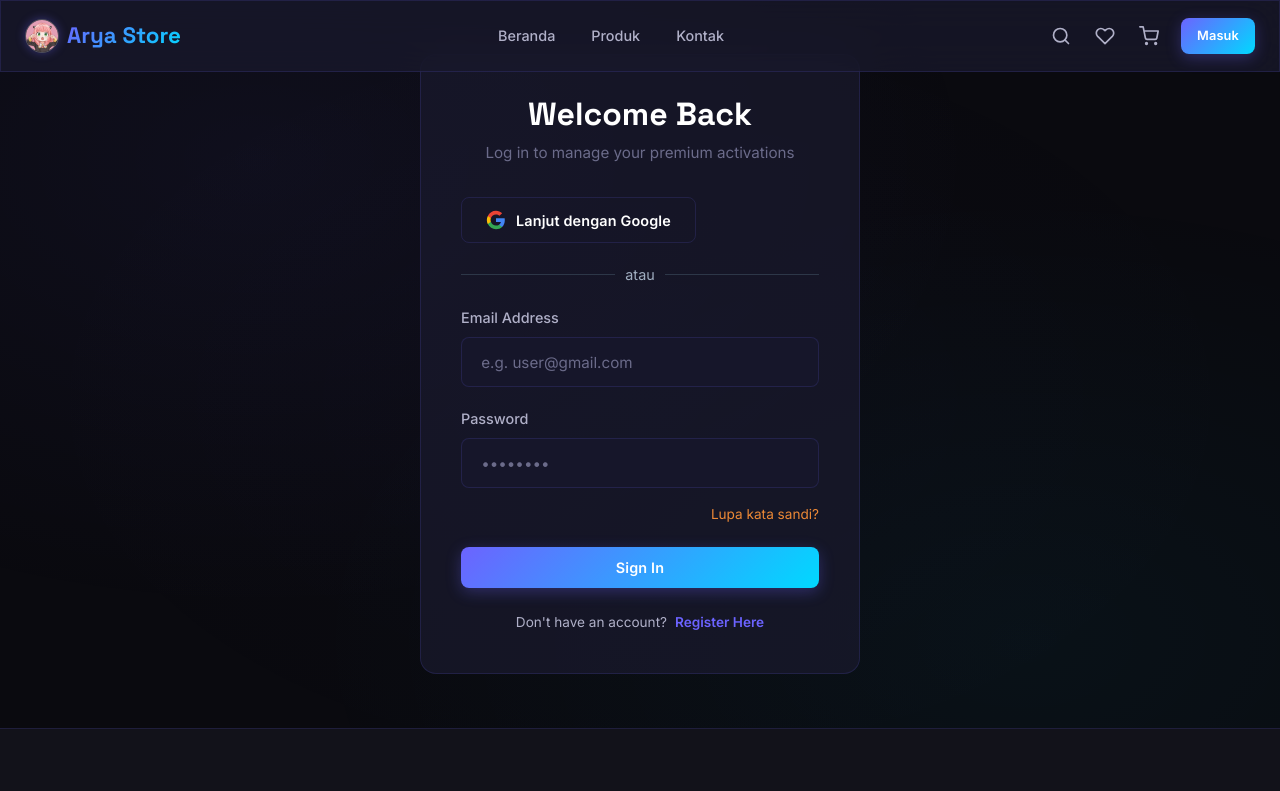
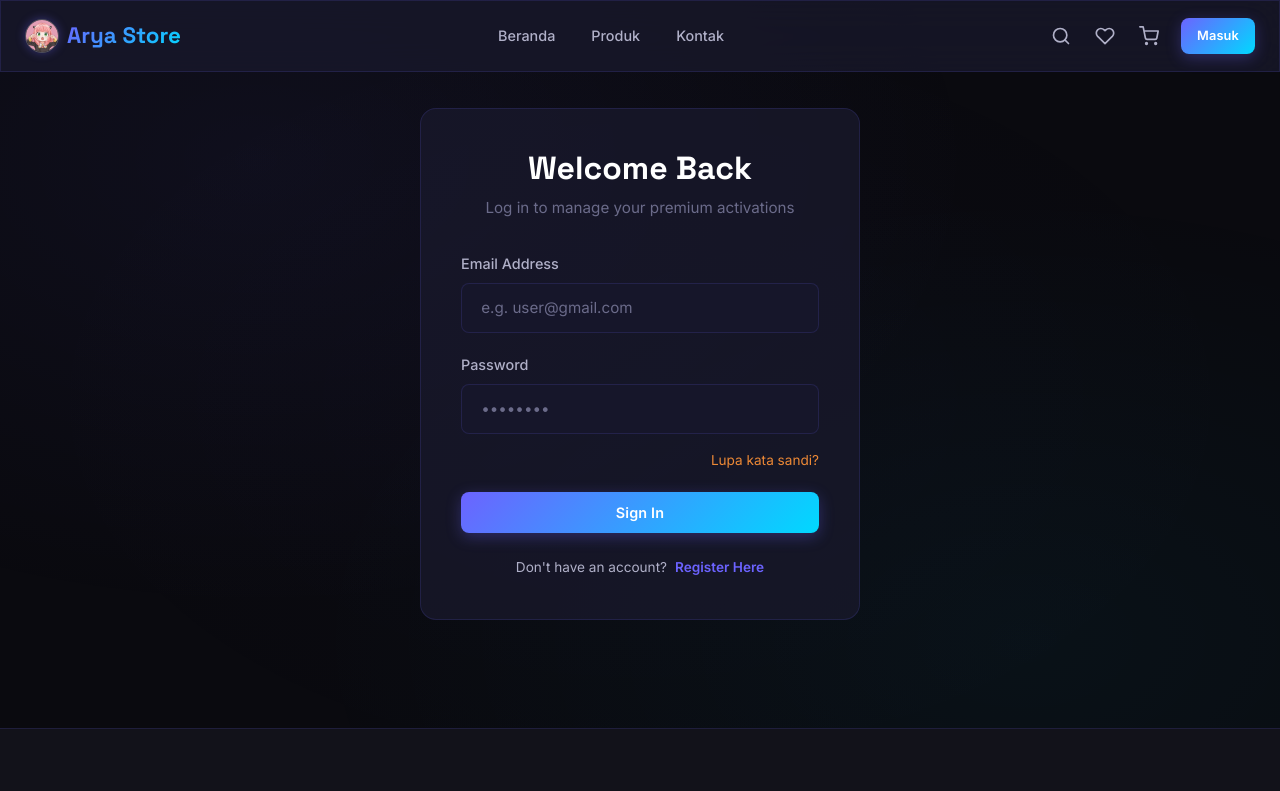
Before and after one commit to rahmanarya812-bit/digital-store, a React (Vite) app: page /login in a window 1280 px wide. Shown: the top 791 px of the page. Built offline with nearby package versions, Linux system fonts and the light colour scheme.

Commit message:
Remove Google login button and divider as requested

```diff
--- a/src/pages/Login.jsx
+++ b/src/pages/Login.jsx
@@ -35,30 +35,6 @@
         <p className="auth-subtitle text-center">Log in to manage your premium activations</p>
 
         {error && <div className="auth-error-alert">{error}</div>}
-
-        <button
-          className="btn btn-secondary w-full"
-          onClick={async () => {
-            const simulatedEmail = `google_user_${Math.floor(Math.random()*1000)}@gmail.com`;
-            try { await useAuthStore.getState().googleLogin('Google User', simulatedEmail); } catch (e) {}
-          }}
-          style={{ marginBottom: '20px', display: 'flex', alignItems: 'center', justifyContent: 'center', gap: '10px' }}
-          disabled={loading}
-        >
-          <svg viewBox="0 0 24 24" width="20" height="20" xmlns="http://www.w3.org/2000/svg">
-            <path d="M22.56 12.25c0-.78-.07-1.53-.2-2.25H12v4.26h5.92c-.26 1.37-1.04 2.53-2.21 3.31v2.77h3.57c2.08-1.92 3.28-4.74 3.28-8.09z" fill="#4285F4"/>
-            <path d="M12 23c2.97 0 5.46-.98 7.28-2.66l-3.57-2.77c-.98.66-2.23 1.06-3.71 1.06-2.86 0-5.29-1.93-6.16-4.53H2.18v2.84C3.99 20.53 7.7 23 12 23z" fill="#34A853"/>
-            <path d="M5.84 14.09c-.22-.66-.35-1.36-.35-2.09s.13-1.43.35-2.09V7.07H2.18C1.43 8.55 1 10.22 1 12s.43 3.45 1.18 4.93l2.85-2.22.81-.62z" fill="#FBBC05"/>
-            <path d="M12 5.38c1.62 0 3.06.56 4.21 1.64l3.15-3.15C17.45 2.09 14.97 1 12 1 7.7 1 3.99 3.47 2.18 7.07l3.66 2.84c.87-2.6 3.3-4.53 6.16-4.53z" fill="#EA4335"/>
-          </svg>
-          Lanjut dengan Google
-        </button>
-
-        <div style={{ textAlign: 'center', margin: '20px 0', color: '#a0aec0', display: 'flex', alignItems: 'center' }}>
-          <div style={{ flex: 1, height: '1px', background: '#2d3748' }}></div>
-          <span style={{ padding: '0 10px', fontSize: '0.9rem' }}>atau</span>
-          <div style={{ flex: 1, height: '1px', background: '#2d3748' }}></div>
-        </div>
 
         <form onSubmit={handleSubmit} className="auth-form">
           <div className="form-group">
--- a/src/pages/Register.jsx
+++ b/src/pages/Register.jsx
@@ -86,30 +86,6 @@
             <p className="auth-subtitle text-center">Join us and start managing your premium products</p>
 
             {error && <div className="auth-error-alert">{error}</div>}
-
-            <button
-              className="btn btn-secondary w-full"
-              onClick={async () => {
-                const simulatedEmail = `google_user_${Math.floor(Math.random()*1000)}@gmail.com`;
-                try { await useAuthStore.getState().googleLogin('Google User', simulatedEmail); } catch (e) {}
-              }}
-              style={{ marginBottom: '20px', display: 'flex', alignItems: 'center', justifyContent: 'center', gap: '10px' }}
-              disabled={loading}
-            >
-              <svg viewBox="0 0 24 24" width="20" height="20" xmlns="http://www.w3.org/2000/svg">
-                <path d="M22.56 12.25c0-.78-.07-1.53-.2-2.25H12v4.26h5.92c-.26 1.37-1.04 2.53-2.21 3.31v2.77h3.57c2.08-1.92 3.28-4.74 3.28-8.09z" fill="#4285F4"/>
-                <path d="M12 23c2.97 0 5.46-.98 7.28-2.66l-3.57-2.77c-.98.66-2.23 1.06-3.71 1.06-2.86 0-5.29-1.93-6.16-4.53H2.18v2.84C3.99 20.53 7.7 23 12 23z" fill="#34A853"/>
-                <path d="M5.84 14.09c-.22-.66-.35-1.36-.35-2.09s.13-1.43.35-2.09V7.07H2.18C1.43 8.55 1 10.22 1 12s.43 3.45 1.18 4.93l2.85-2.22.81-.62z" fill="#FBBC05"/>
-                <path d="M12 5.38c1.62 0 3.06.56 4.21 1.64l3.15-3.15C17.45 2.09 14.97 1 12 1 7.7 1 3.99 3.47 2.18 7.07l3.66 2.84c.87-2.6 3.3-4.53 6.16-4.53z" fill="#EA4335"/>
-              </svg>
-              Lanjut dengan Google
-            </button>
-
-            <div style={{ textAlign: 'center', margin: '20px 0', color: '#a0aec0', display: 'flex', alignItems: 'center' }}>
-              <div style={{ flex: 1, height: '1px', background: '#2d3748' }}></div>
-              <span style={{ padding: '0 10px', fontSize: '0.9rem' }}>atau</span>
-              <div style={{ flex: 1, height: '1px', background: '#2d3748' }}></div>
-            </div>
 
             <form onSubmit={handleSendOtp} className="auth-form">
               <div className="form-group">
```
